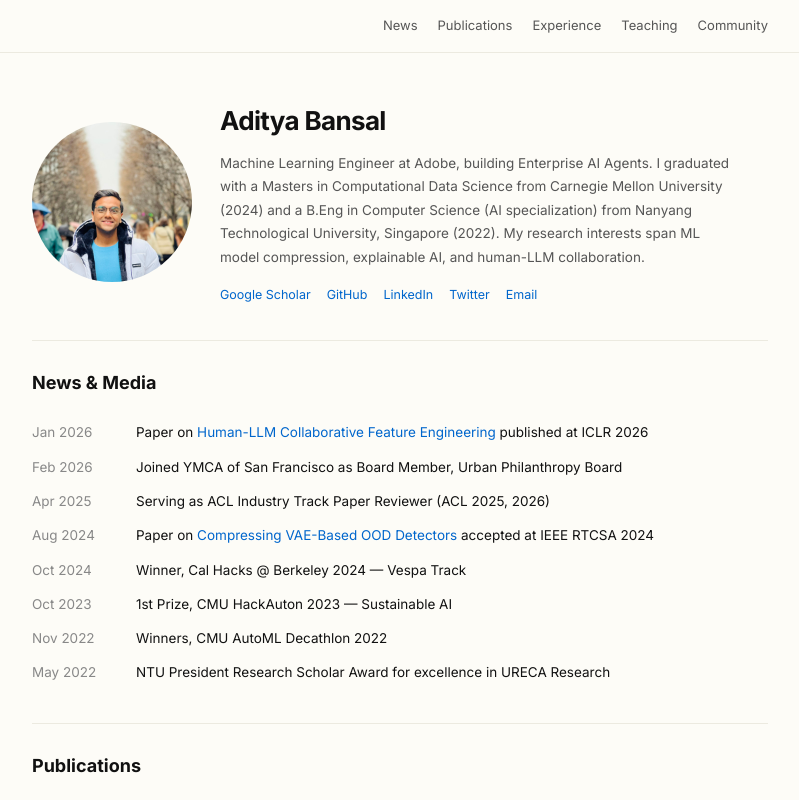
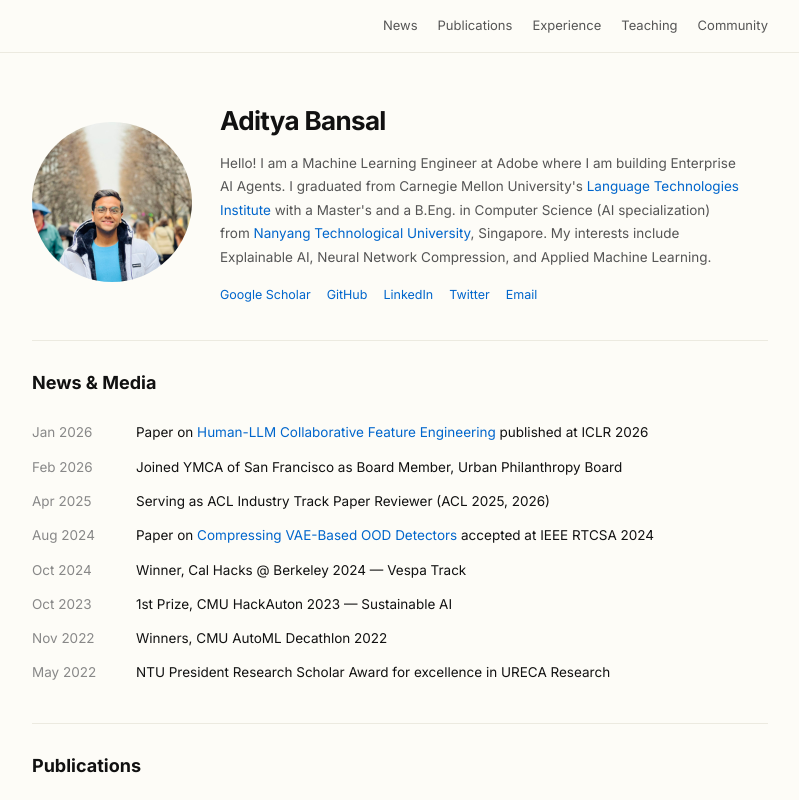
Before and after one commit to bansal-aditya/bansal-aditya.github.io, a Next.js app: page / in a window 1280 px wide. Shown: the top 800 px of the page, without its empty margins (240-1039 px from the left). Built offline with nearby package versions, Linux system fonts and the light colour scheme.

Commit message:
feat: add links to CMU LTI and NTU Computing in bio

```diff
--- a/src/components/Hero.tsx
+++ b/src/components/Hero.tsx
@@ -20,7 +20,11 @@ export default function Hero() {
           {profile.name}
         </h1>
         <p className="mt-3 text-[13.5px] leading-[1.75] text-muted max-w-[520px]">
-          {profile.bio}
+          Hello! I am a Machine Learning Engineer at Adobe where I am building Enterprise AI Agents. I graduated from Carnegie Mellon University&apos;s{" "}
+          <a href="https://www.lti.cs.cmu.edu/" target="_blank" rel="noopener noreferrer" className="text-link hover:underline">Language Technologies Institute</a>
+          {" "}with a Master&apos;s and a B.Eng. in Computer Science (AI specialization) from{" "}
+          <a href="https://www.ntu.edu.sg/computing" target="_blank" rel="noopener noreferrer" className="text-link hover:underline">Nanyang Technological University</a>
+          , Singapore. My interests include Explainable AI, Neural Network Compression, and Applied Machine Learning.
         </p>
         <SocialLinks />
       </div>
--- a/src/data/profile.ts
+++ b/src/data/profile.ts
@@ -1,5 +1,4 @@
 export const profile = {
   name: "Aditya Bansal",
-  bio: 'Machine Learning Engineer at Adobe, building Enterprise AI Agents. I graduated with a Masters in Computational Data Science from Carnegie Mellon University (2024) and a B.Eng in Computer Science (AI specialization) from Nanyang Technological University, Singapore (2022). My research interests span ML model compression, explainable AI, and human-LLM collaboration.',
   image: "/images/profile.jpg",
 };
```
